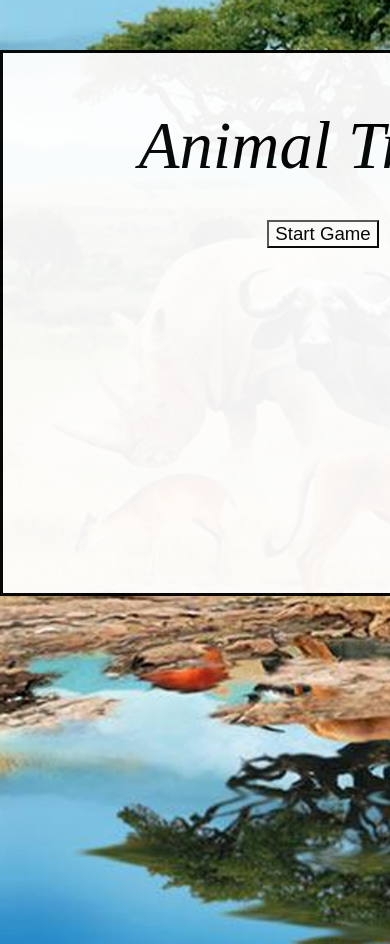
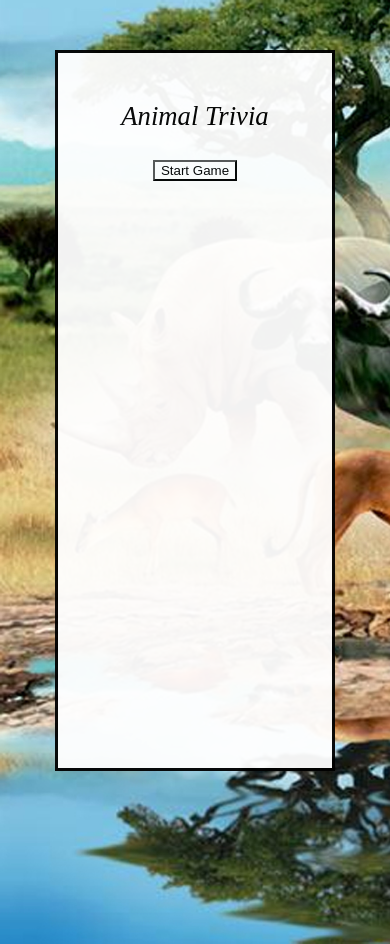
Before and after one commit to nicole86/TriviaGame, a PHP site: page / in a window 390 px wide; the page is wider, and only the part inside the window is pictured. Run offline with PHP 8.4, Linux system fonts and the light colour scheme.

Commit message:
hopefully this is the last time

```diff
--- a/assets/css/style.css
+++ b/assets/css/style.css
@@ -1,6 +1,7 @@
 html,body {
   height:100%;
   text-align: center;
+  vertical-align: middle;
 }
 
  #background {
@@ -15,11 +16,12 @@
   margin: 0 auto;
  }
  #wrapper {
- 	height: 500px;
- 	width: 600px;
+ 	height: 80%;
+ 	width: 60%;
  	margin: 0 auto;
  	padding: 20px;
  	text-align: center;
+  vertical-align: middle;
  	background-color: white;
  	opacity: 0.95;
  	border: solid black;
@@ -58,18 +60,18 @@
 	text-align: center;
 }
 
-/*@media only screen and (max-width: 980px) {
+@media only screen and (max-width: 980px) {
 	#wrapper {
-    height: 400px;
-    width: 500px;
+    height: 80%;
+    width: 60%;
   }
 
 }
 
 @media only screen and (max-width: 768px) {
   #wrapper {
-    height:500px;
-    width: 450px;
+    height: 80%;
+    width: 60%;
   }
   h1 {
     font-size: 40pt;
@@ -87,8 +89,8 @@
 
 @media only screen and (max-width: 640px) {
   #wrapper {
-    height:500px;
-    width: 400px;
+    height: 80%;
+    width: 60%;
   }
   h1 {
     font-size: 30pt;
@@ -106,8 +108,8 @@
 }
 @media only screen and (max-width: 400px) {
   #wrapper {
-    height:500px;
-    width: 300px;
+    height: 80%;
+    width: 60%;
   }
   h1 {
     font-size: 20pt;
@@ -125,4 +127,4 @@
   #container {
     height: 100%;
   }
-}*/
+}
```
